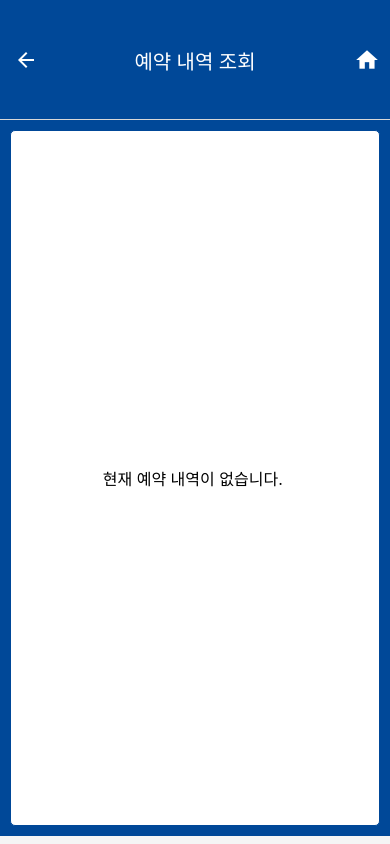
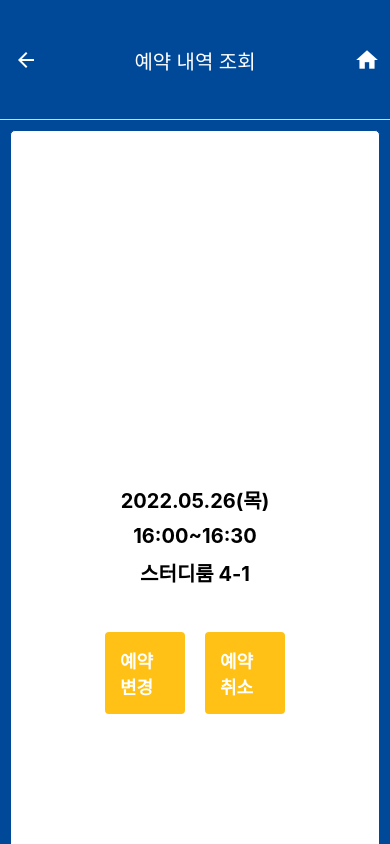
Before and after one commit to lljuhee/CapstoneDesign, a React Native app: screen /ReservationInquiry in a window 390 px wide. Shown: the top 844 px of the page. Built offline with nearby package versions, Linux system fonts and the light colour scheme; no server answers; the database is empty.

Commit message:
ReservationInquiry

```diff
--- a/src/firebase.js
+++ b/src/firebase.js
@@ -6,8 +6,8 @@ import {
   collection,
   doc,
   setDoc,
-  addDoc,
   updateDoc,
+  getDoc,
 } from 'firebase/firestore';
 import { format } from 'date-fns';
 
@@ -101,3 +101,17 @@ export const updateInfo = async ({
     console.log('end');
   }
 };
+
+export const getReservation = async () => {
+  const reservationCollection = collection(db, 'Reservations');
+  const ReservationRef = doc(reservationCollection, '1');
+
+  const docSnap = await getDoc(ReservationRef);
+  if (docSnap.exists()) {
+    const { data } = docSnap.data();
+    return data;
+  }
+};
+// if (docSnap.exists()) {
+//   return docSnap;
+// }
--- a/src/screens/InfoInput.js
+++ b/src/screens/InfoInput.js
@@ -3,7 +3,6 @@ import { Button, Input } from '../components';
 import { StatusBar } from 'expo-status-bar';
 import styled from 'styled-components/native';
 import { KeyboardAwareScrollView } from 'react-native-keyboard-aware-scroll-view';
-import firestore from '../firebase';
 import { updateInfo } from '../firebase';
 import { Alert } from 'react-native';
 
--- a/src/screens/QRInquiry.js
+++ b/src/screens/QRInquiry.js
@@ -45,9 +45,9 @@ const QRInquiry = ({}) => {
             alignItems: 'center',
           }}
         >
-          <Text style={styles.dateText}>2022.05.30</Text>
-          <Text style={styles.timeText}>13:00~16:00</Text>
-          <Text style={styles.roomText}>스터디룸 4-2</Text>
+          <Text style={styles.dateText}>2022.05.26</Text>
+          <Text style={styles.timeText}>16:00~16:30</Text>
+          <Text style={styles.roomText}>스터디룸 4-1</Text>
         </View>
       </View>
       <StatusBar style="auto" />
--- a/src/screens/ReservationInquity.js
+++ b/src/screens/ReservationInquiry.js
@@ -1,8 +1,10 @@
 import React, { useContext } from 'react';
-import { Text, View, FlatList } from 'react-native';
+import { Text, View, FlatList, StyleSheet } from 'react-native';
+import { Button } from '../components';
 import { ThemeContext } from 'styled-components/native';
 import { StatusBar } from 'expo-status-bar';
 import styled from 'styled-components/native';
+import { getReservation } from '../firebase';
 
 const ItemContainer = styled.TouchableOpacity`
   flex-direction: row;
@@ -57,11 +59,15 @@ const Item = React.memo(({ item: { title, description } }) => {
 
 const ReservationInquiry = ({}) => {
   const theme = useContext(ThemeContext);
+  const date = getReservation().date;
+  //const time = getReservation();
+  const room = getReservation().room;
+
   return (
     <View style={{ flex: 1, backgroundColor: theme.main }}>
       <View
         style={{
-          flex: 3,
+          flex: 4,
           borderColor: theme.main,
           borderRadius: 5,
           borderWidth: 1,
@@ -71,7 +77,35 @@ const ReservationInquiry = ({}) => {
           backgroundColor: theme.background,
         }}
       >
-        <Text style={{ fontSize: 16 }}>현재 예약 내역이 없습니다. </Text>
+        <View
+          style={{ margin: 20, justifyContent: 'center', alignItems: 'center' }}
+        >
+          <Text style={{ fontSize: 20, margin: 5, fontWeight: 'bold' }}>
+            2022.05.26(목)
+          </Text>
+          <Text style={{ fontSize: 20, margin: 5, fontWeight: 'bold' }}>
+            16:00~16:30
+          </Text>
+          <Text style={{ fontSize: 20, margin: 5, fontWeight: 'bold' }}>
+            스터디룸 4-1
+          </Text>
+        </View>
+        <View style={{ flexDirection: 'row' }}>
+          <View style={{ width: 100, flex: 1, padding: 10 }}>
+            <Button
+              title="예약 변경"
+              textStyle={{ fontWeight: 'bold', fontSize: 18, margin: 5 }}
+              containerStyle={{ backgroundColor: '#FFC115' }}
+            />
+          </View>
+          <View style={{ width: 100, flex: 1, padding: 10 }}>
+            <Button
+              title="예약 취소"
+              textStyle={{ fontWeight: 'bold', fontSize: 18, margin: 5 }}
+              containerStyle={{ backgroundColor: '#FFC115' }}
+            />
+          </View>
+        </View>
       </View>
 
       <View
@@ -98,5 +132,13 @@ const ReservationInquiry = ({}) => {
     </View>
   );
 };
-
+const styles = StyleSheet.create({
+  button: {
+    fontWeight: 'bold',
+    fontSize: 20,
+    margin: 10,
+    width: 100,
+    backgroundColor: '#004898',
+  },
+});
 export default ReservationInquiry;
--- a/src/screens/SelectDate.js
+++ b/src/screens/SelectDate.js
@@ -1,18 +1,10 @@
 import React, { useState } from 'react';
 import { View } from 'react-native';
 import { StatusBar } from 'expo-status-bar';
-import styled from 'styled-components/native';
 import { Button } from '../components';
 import { Calendar } from 'react-native-calendars';
 import { format } from 'date-fns';
 import { updateDate } from '../firebase';
-
-const Container = styled.View`
-  flex: 1;
-  justify-content: center;
-  align-items: center;
-  padding: 50px 20px;
-`;
 
 const SelectDate = ({ navigation }) => {
   const [selectedDate, setSelectedDate] = useState(
--- a/src/screens/index.js
+++ b/src/screens/index.js
@@ -5,7 +5,7 @@ import SelectDate from './SelectDate';
 import SelectRoom from './SelectRoom';
 import SelectTime from './SelectTime';
 import InfoInput from './InfoInput';
-import ReservationInquiry from './ReservationInquity';
+import ReservationInquiry from './ReservationInquiry';
 import QRInquiry from './QRInquiry';
 
 export {
```
Also changed, not shown: package.json (+5 -2 lines), src/components/Button.js (line endings or trailing spaces).
